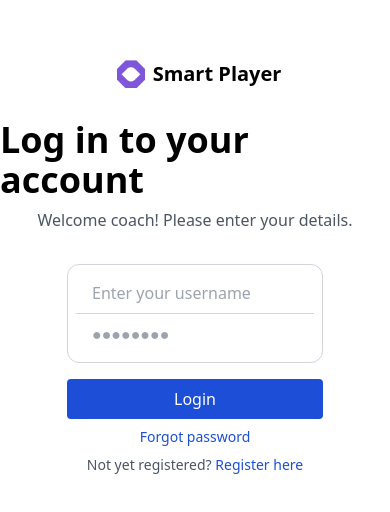
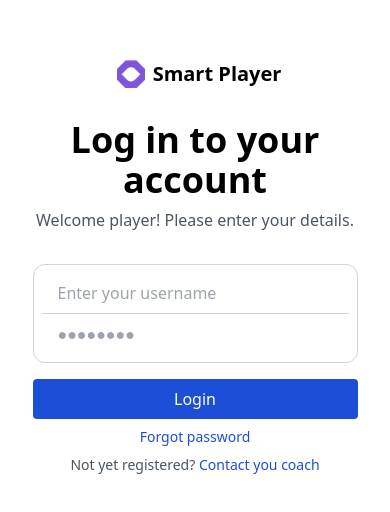
Before and after one commit to RaoAkif/smart-player, a React (Vite) app: page /login in a window 390 px wide. Shown: the part 148-660 px from the top of the page. Built offline with nearby package versions, Linux system fonts and the light colour scheme.

Commit message:
Update link on Login

```diff
--- a/src/components/authComponents/LoginForm.tsx
+++ b/src/components/authComponents/LoginForm.tsx
@@ -22,7 +22,7 @@ const LoginForm = () => {
           // Save the access token in LocalStorage
           localStorage.setItem("accessToken", accessToken);
           // Redirect or perform other actions
-          navigate("/dashboard");
+          navigate("/dashboard/events");
           // Redirect or perform other actions
           console.log("Login successful");
         })
@@ -36,7 +36,7 @@ const LoginForm = () => {
   useEffect(() => {
     const accessToken = localStorage.getItem("accessToken");
     if (accessToken) {
-      navigate("/dashboard");
+      navigate("/dashboard/events");
     }
   }, [navigate]);
 
@@ -44,14 +44,14 @@ const LoginForm = () => {
     <div className="flex flex-col items-center mt-52">
       <Logo />
 
-      <h1 className="text-4xl font-black text-black mt-8">
+      <h1 className="text-4xl font-black text-black mt-8 text-center">
         Log in to your account
       </h1>
       <p className="text-base text-gray-600 mt-2">
-        Welcome coach! Please enter your details.
+        Welcome player! Please enter your details.
       </p>
 
-      <form className="mt-8 w-64 lg:w-96" onSubmit={handleSubmit}>
+      <form className="mt-8 w-10/12 lg:w-10/12" onSubmit={handleSubmit}>
         <div className="relative border border-solid border-gray-300 rounded-xl p-2">
           <div className="h-1/2 border-gray-300"></div>
           <input
@@ -84,8 +84,8 @@ const LoginForm = () => {
       <p className="text-blue-700 text-sm mt-2">Forgot password</p>
       <p className="text-gray-600 text-sm mt-2">
         Not yet registered?{" "}
-        <a href="./register" className="text-blue-700">
-          Register here
+        <a href="./login" className="text-blue-700">
+          Contact you coach
         </a>
       </p>
     </div>
```
